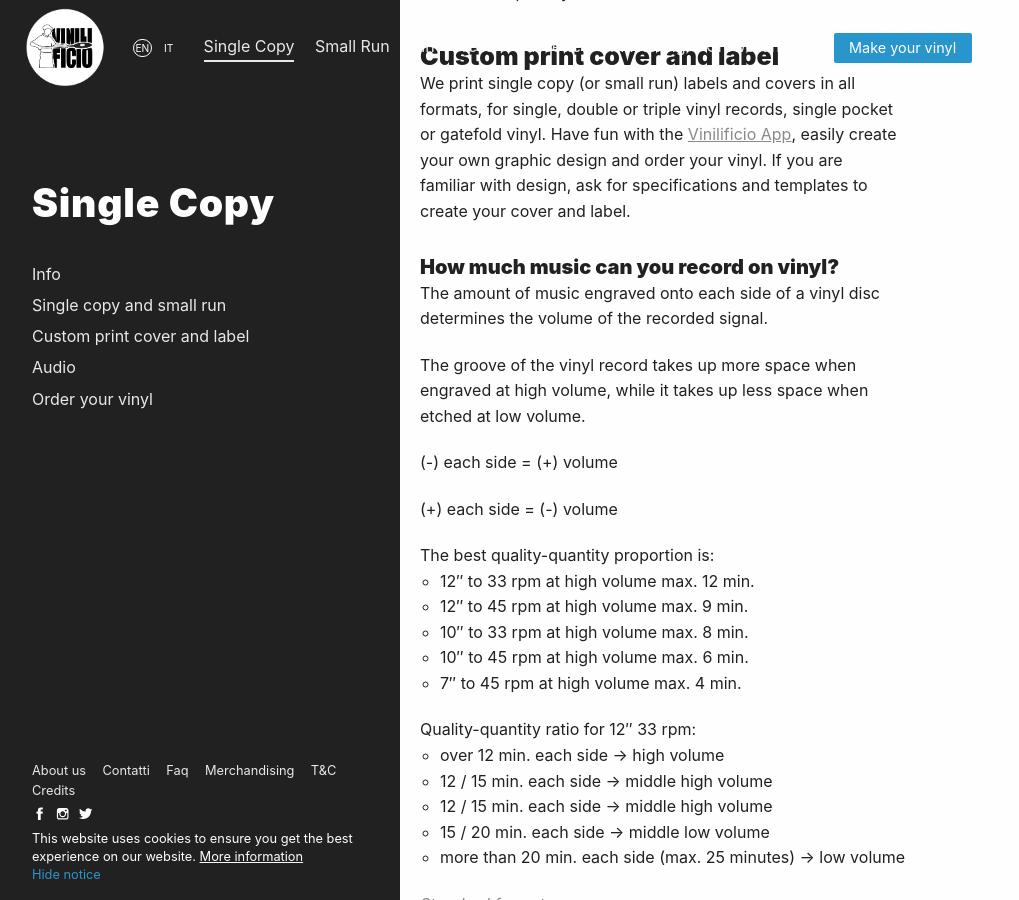
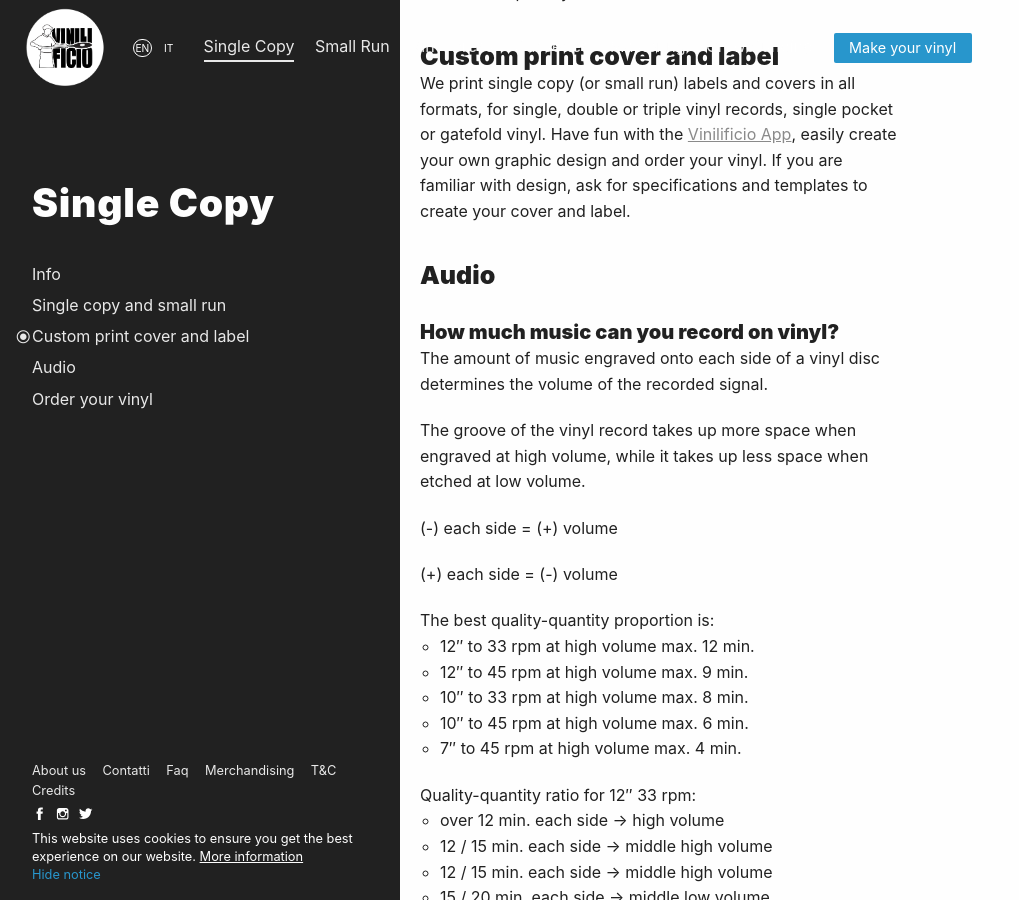
Before and after one commit to Vinilificio/vinilificio.com, a Jekyll site: the page built from en/single-copy.md, in a window 1280 px wide and 900 px high, scrolled down 706 px. Shown: the whole window, without its empty margins (0-1019 px from the left). Built offline with Jekyll 4.4.1, drawn with Linux system fonts in a browser that asks for light colours; nearby versions of some CDN libraries; comment, search, counter and statistics services are not loaded.

Commit message:
Update single-copy.md

```diff
--- a/en/single-copy.md
+++ b/en/single-copy.md
@@ -31,6 +31,8 @@
 ### Custom print cover and label
 
 We print single copy (or small run) labels and covers in all formats, for single, double or triple vinyl records, single pocket or gatefold vinyl. Have fun with the [Vinilificio App](https://app.vinilificio.com/), easily create your own graphic design and order your vinyl. If you are familiar with design, ask for specifications and templates to create your cover and label.
+
+### Audio
 
 #### How much music can you record on vinyl?
 
```
